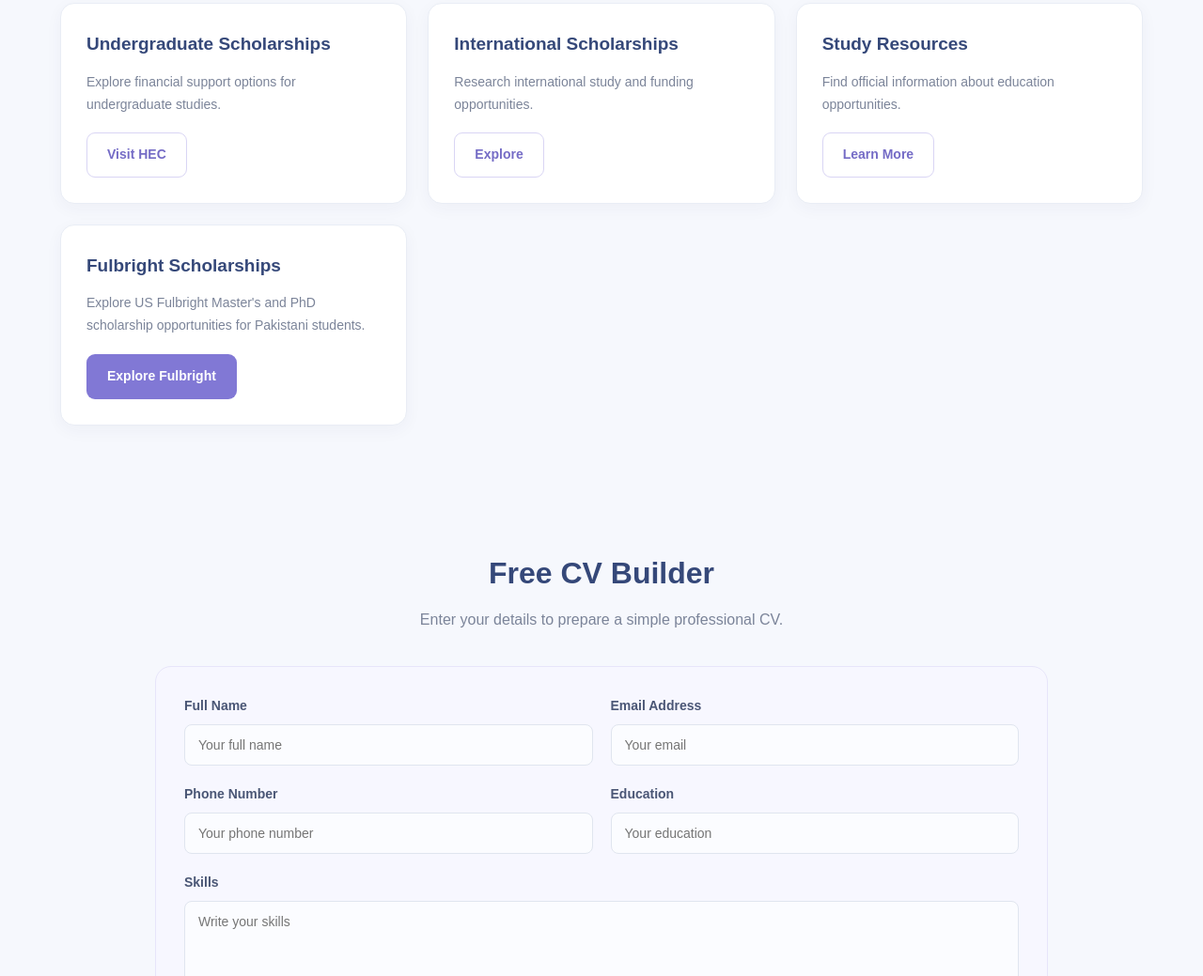
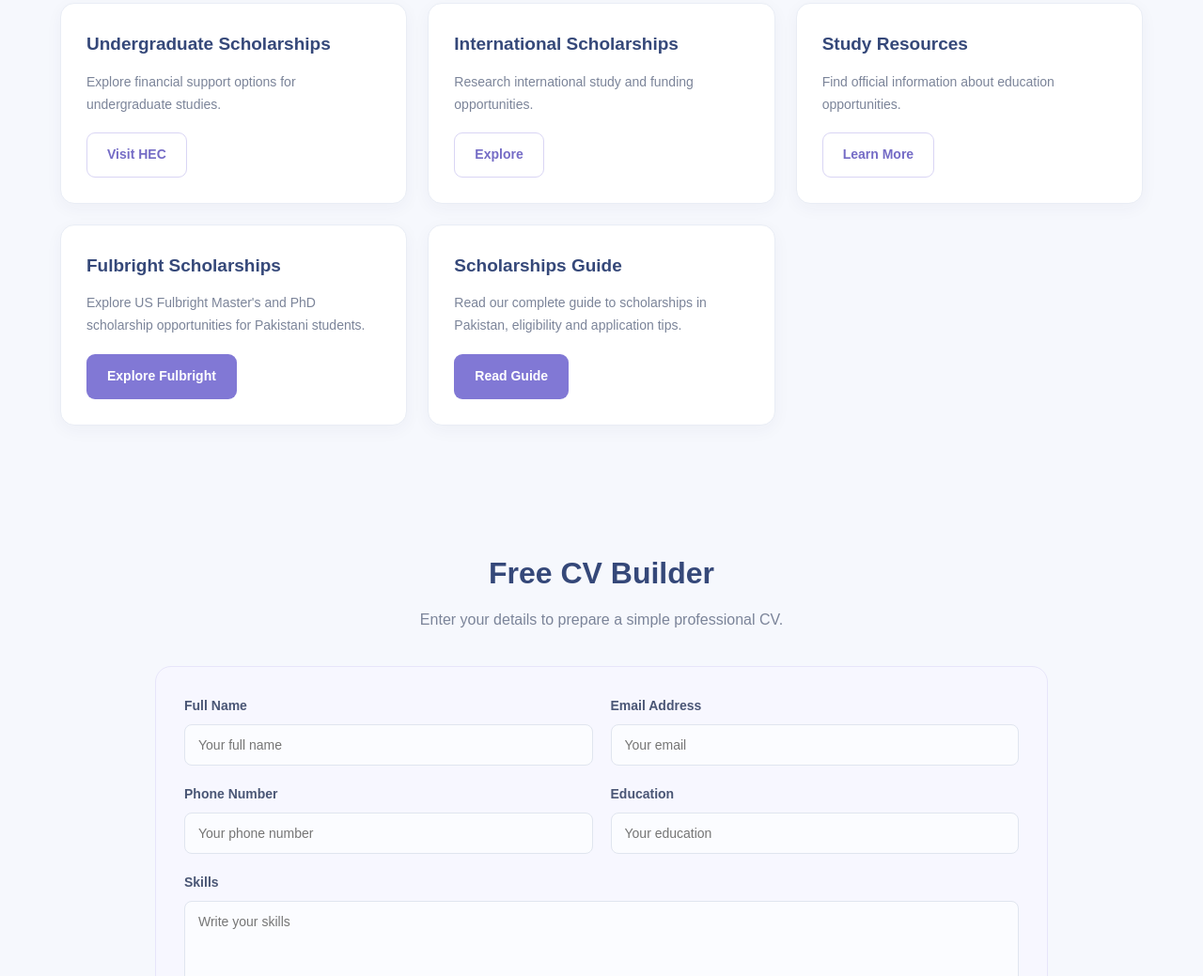
Before and after one commit to businesslover2027-maker/careerbridge-pakistan, a plain HTML site: page index.html in a window 1280 px wide. Shown: the part 3025-4064 px from the top of the page at 94% size. Drawn offline with Linux system fonts and the light colour scheme.

Commit message:
Add scholarship guide link to homepage

```diff
--- a/index.html
+++ b/index.html
@@ -224,6 +224,11 @@
     <p>Explore US Fulbright Master's and PhD scholarship opportunities for Pakistani students.</p>
     <a href="https://usefp.org/" target="_blank" rel="noopener noreferrer" class="btn btn-primary">Explore Fulbright</a>
 </article>
+                    <article class="scholarship-card">
+    <h3>Scholarships Guide</h3>
+    <p>Read our complete guide to scholarships in Pakistan, eligibility and application tips.</p>
+    <a href="scholarships-guide.html" class="btn btn-primary">Read Guide</a>
+</article>
                 </div>
             </div>
         </section>
```
